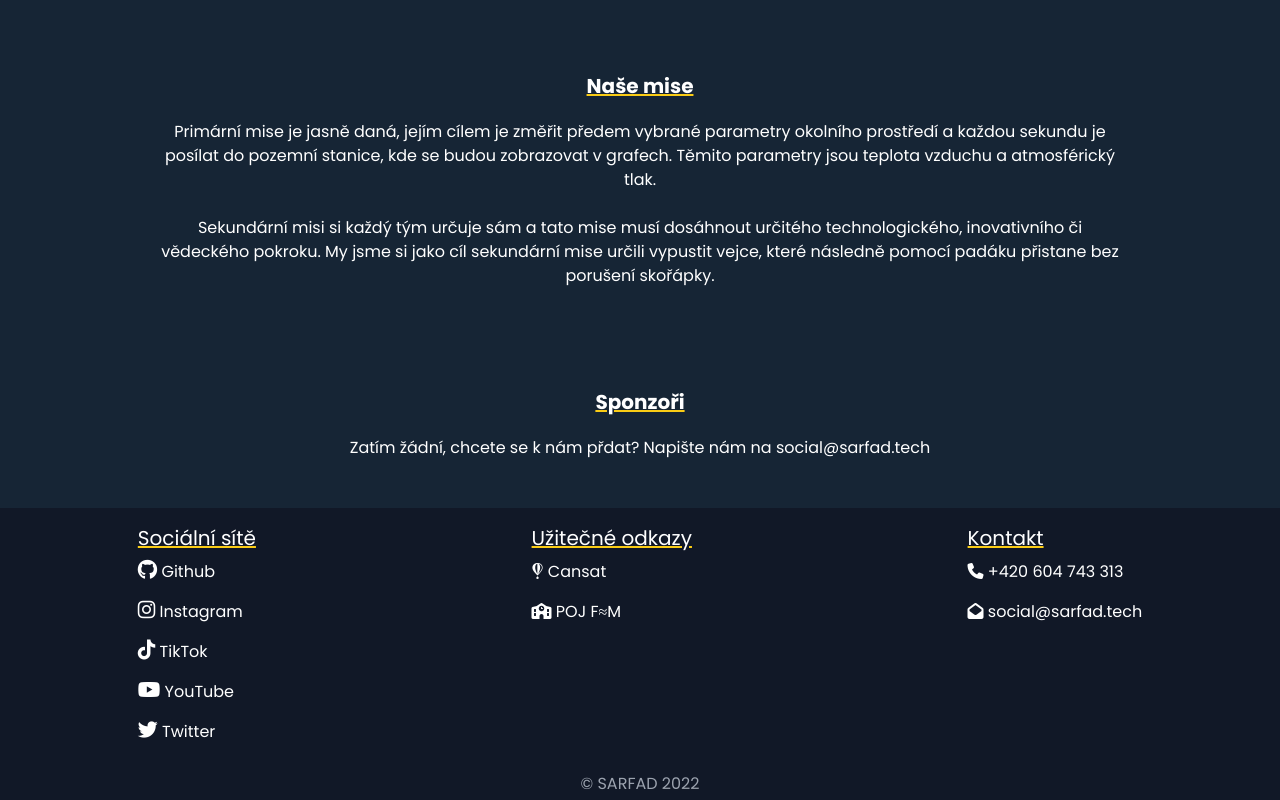
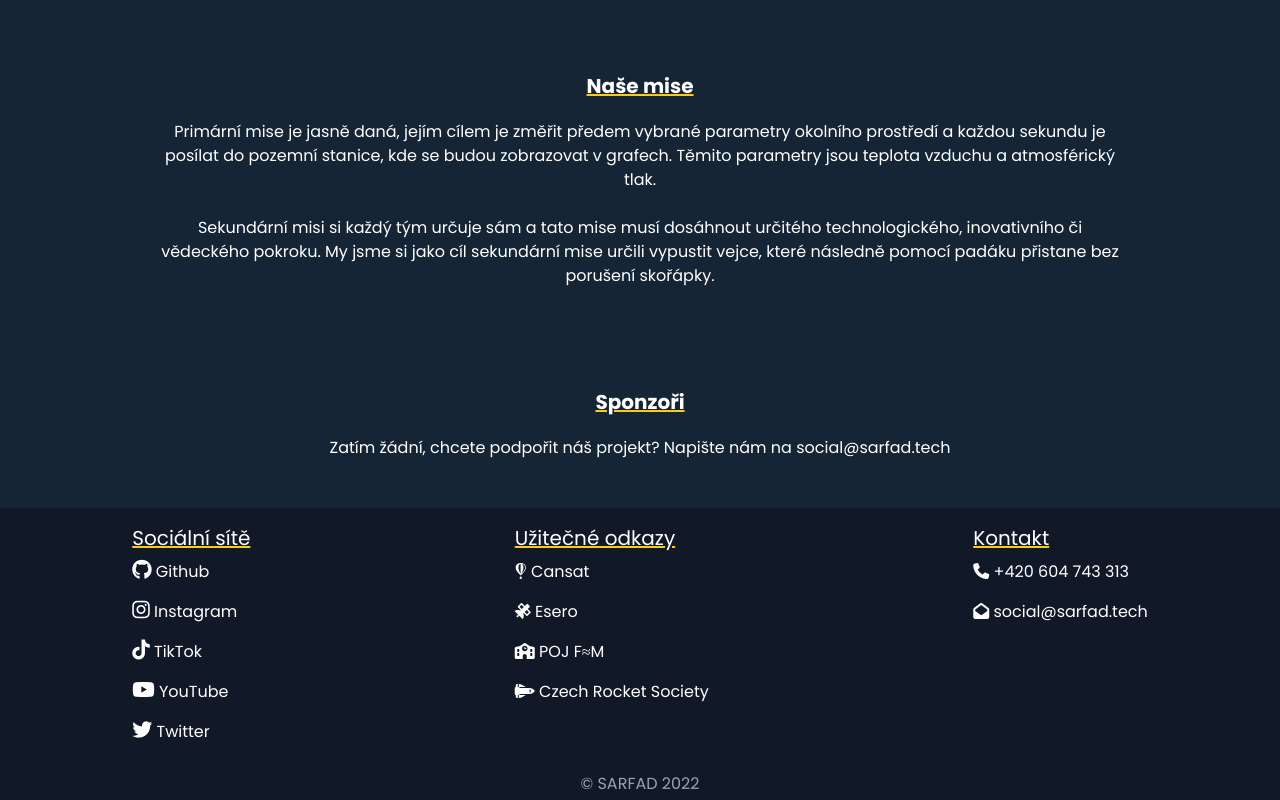
Before and after one commit to sarfad-dev/SARFAD-web-new, a website: page public/index.html in a window 1280 px wide. Shown: the part 1704-2504 px from the top of the page. Drawn offline with nearby package versions, Linux system fonts and the light colour scheme.

Commit message:
Added more href

```diff
--- a/public/index.html
+++ b/public/index.html
@@ -74,8 +74,8 @@
                 </ul>
             </nav>
         </div> <!--end nav-->
-        <div class="min-h-screen bg-cover bg-center flex flex-col items-center pb-10 text-white text stroke-sky-500" style="background-image: url('images/bg.webp'); -webkit-text-stroke: 0.05rem ;" >
-                <h1 class="font-bold mt-56 text-7xl drop-shadow-2xl stroke-text ;">SARFAD</h1>
+        <div class="min-h-screen bg-cover bg-center flex flex-col items-center pb-10 text-white stroke-sky-500" style="background-image: url('images/bg.webp'); -webkit-text-stroke: 0.05rem ;" >
+                <h1 class="font-bold mt-56 text-7xl drop-shadow-2xl stroke-text ">SARFAD</h1>
                 <h2 class="text-lg mt-10 mx-5 drop-shadow-lg stroke-text-sm">POJ-FM CANSAT TEAM 2022</h2>
                 <a class="text-lg rounded-full border-2 border-white p-2 mt-10 cursor-pointer hover:text-gray-100 hover:border-gray-100 stroke-text-sm" href="https://linktr.ee/sarfadofficial" target="_blank" class="text-white font-poppins">Přidej se k nám</a>
         </div>
@@ -223,14 +223,14 @@
     </div>
     <section class="text-white pt-10" id="sponsors">
       <h1 class="font-bold text-xl text-center mb-5 mt-10 underline decoration-yellow-400">Sponzoři</h1>
-      <p class="text-md text-center w-3/4 mx-auto">Zatím žádní, chcete se k nám přdat? Napište nám na <a href="mailto:social@sarfad.tech" class="hover:text-gray-200 hover:underline decoration-yellow-400 py-2 cursor-pointer" target="_blank"> social@sarfad.tech</a></p>
+      <p class="text-md text-center w-3/4 mx-auto">Zatím žádní, chcete podpořit náš projekt? Napište nám na <a href="mailto:social@sarfad.tech" class="hover:text-gray-200 hover:underline decoration-yellow-400 py-2 cursor-pointer" target="_blank"> social@sarfad.tech</a></p>
       <br>
       <br>
     </section>
-    <footer class="text-white bg-gray-900">
+    <footer class="text-white bg-gray-900 items-center">
       <div class="flex flex-col md:flex-row justify-around py-4">
-        <div class="flex-col hidden md:flex ">
-          <h4 class="underline decoration-yellow-400 text-xl">Sociální sítě</h4>
+        <div class="flex-col hidden md:flex">
+          <h4 class="underline decoration-yellow-400 text-xl ">Sociální sítě</h4>
           <ul class="list-inside list-none">
             <li class="hover:text-gray-200 hover:underline decoration-yellow-400 py-2 cursor-pointer"><a href="https://github.com/SARFAD" target="_blank" class="fab fa-github text-xl"><a href="https://github.com/SARFAD" target="_blank"> Github</a></a></li>
             <li class="hover:text-gray-200 hover:underline decoration-yellow-400 py-2 cursor-pointer"><a href="#" target="_blank" class="fab fa-instagram text-xl"><a href="#" target="_blank"> Instagram</a></a></li>
@@ -243,7 +243,9 @@
           <h4 class="underline decoration-yellow-400 text-xl">Užitečné odkazy</h4>
           <ul class="list-inside list-none">
             <li class="hover:text-gray-200 hover:underline decoration-yellow-400 py-2 cursor-pointer"><a href="https://www.esa.int/Education/CanSat" target="_blank" class="fab fa-fly"><a href="https://www.esa.int/Education/CanSat" target="_blank"> Cansat</a></a></li>
+            <li class="hover:text-gray-200 hover:underline decoration-yellow-400 py-2 cursor-pointer"><a href="https://esero.spaceacademy.cz/" target="_blank" class="fa-solid fa-satellite"><a href="https://esero.spaceacademy.cz/" target="_blank"> Esero</a></a></li>
             <li class="hover:text-gray-200 hover:underline decoration-yellow-400 py-2 cursor-pointer"><a href="https://pojfm.cz/" target="_blank" class="	fas fa-school"><a href="https://pojfm.cz/" target="_blank"> POJ F≈M</a></a></li>
+            <li class="hover:text-gray-200 hover:underline decoration-yellow-400 py-2 cursor-pointer"><a href="https://czechrockets.com/index.html" target="_blank" class="	fa-solid fa-shuttle-space"><a href="https://czechrockets.com/index.html" target="_blank"> Czech Rocket Society</a></a></li>
         </div class="flex flex-col mx-auto md:mx-0 text-black">
         <div class="hidden md:block ">
           <h4 class="underline decoration-yellow-400 text-xl">Kontakt</h4>
```
